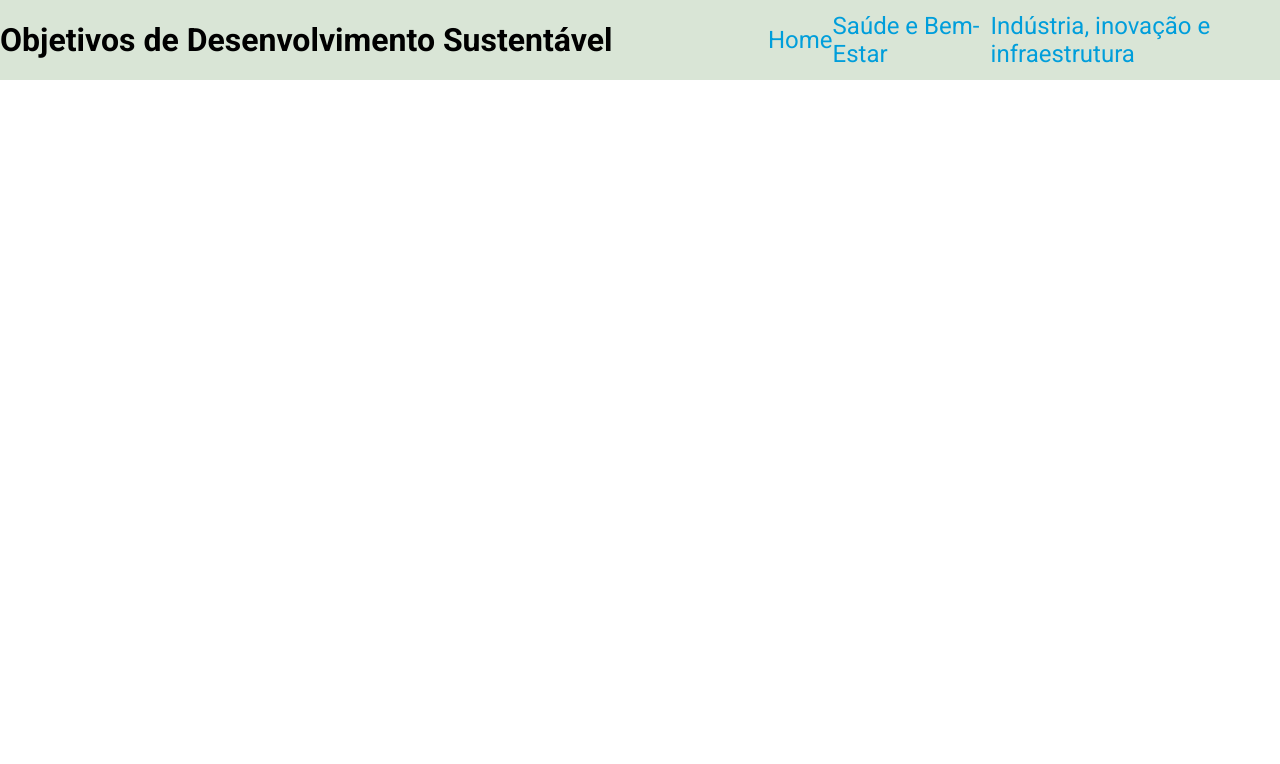
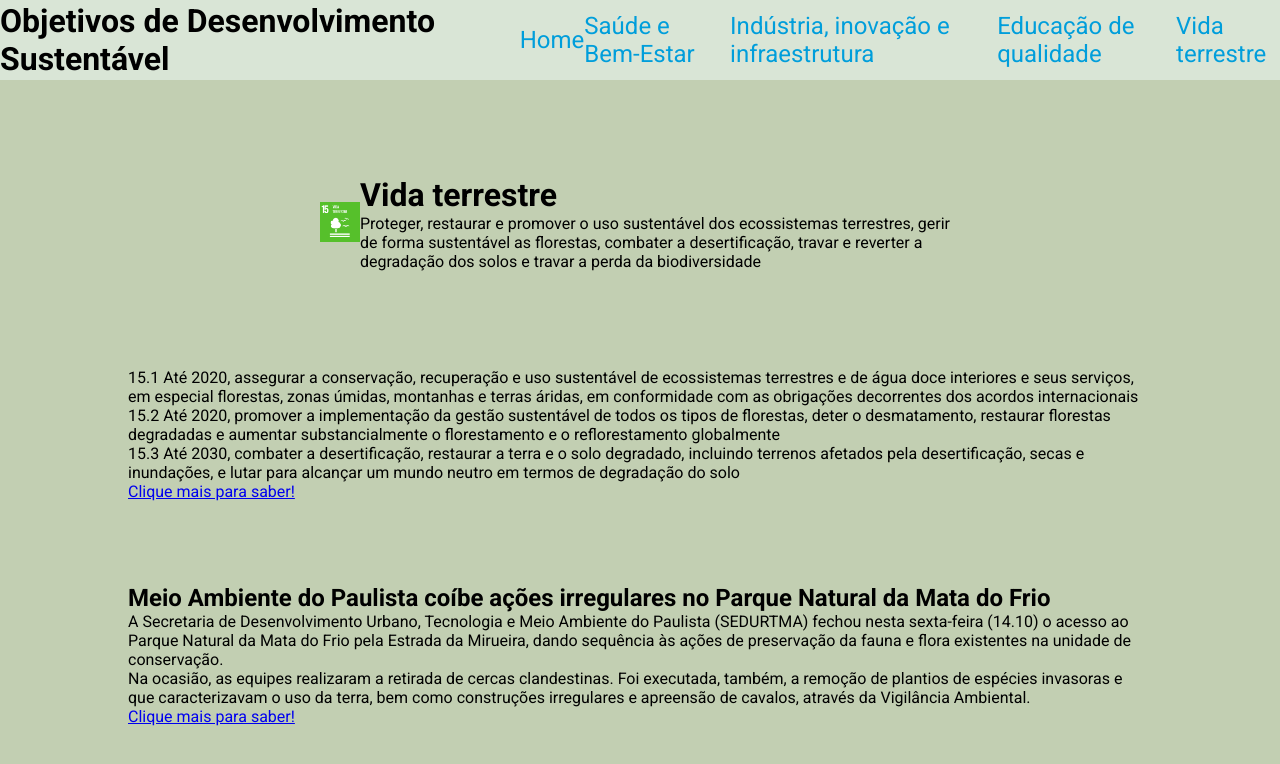
Before and after one commit to KermitTheSapo/agenda-2030, a React (Vite) app: page /terrestrialLife in a window 1280 px wide. Shown: the top 764 px of the page. Built offline with nearby package versions, Linux system fonts and the light colour scheme.

Commit message:
:sparkles: feat: doing the header, health, infrastructure, education and terrestrial life

```diff
--- a/src/components/Header/Header.jsx
+++ b/src/components/Header/Header.jsx
@@ -4,6 +4,8 @@ import * as R from "react-router-dom";
 import Home from "../Home/Home.jsx"
 import Health from "../Health/Health.jsx"
 import Infrastructure from "../Infrastructure/Infrastructure.jsx"
+import Education from "../education/education.jsx"
+import TerrestrialLife from "../Terrestrial-Life/TerrestrialLife.jsx"
 
 export default function Header(){
     return(
@@ -16,6 +18,8 @@ export default function Header(){
                             <S.LinkStyle to="/">Home</S.LinkStyle>
                             <S.LinkStyle to="/health">Saúde e Bem-Estar</S.LinkStyle>
                             <S.LinkStyle to="/infrastructure">Indústria, inovação e infraestrutura</S.LinkStyle>
+                            <S.LinkStyle to="/education">Educação de qualidade</S.LinkStyle>
+                            <S.LinkStyle to="/terrestrialLife">Vida terrestre</S.LinkStyle>
                         </S.Ul>
                     </S.Nav>
                 </S.Div>
@@ -23,6 +27,8 @@ export default function Header(){
                     <R.Route path="/" element={<Home/>}/>
                     <R.Route path="/health" element={<Health/>}/>
                     <R.Route path="/infrastructure" element={<Infrastructure/>}/>
+                    <R.Route path="/education" element={<Education/>}/>
+                    <R.Route path="/terrestrialLife" element={<TerrestrialLife/>}/>
                 </R.Routes>
             </R.BrowserRouter>
         </S.HeaderContainer>
--- a/src/components/Header/HeaderStyle.jsx
+++ b/src/components/Header/HeaderStyle.jsx
@@ -23,7 +23,7 @@ export const Ul = styled.ul`
 `
 
 export const Nav = styled.nav`
-    width: 40%;
+    width: 70%;
 `
 
 export const LinkStyle = styled(Link)`
--- a/src/components/Health/Health.jsx
+++ b/src/components/Health/Health.jsx
@@ -18,13 +18,13 @@ export default function Health() {
                 <li>3.1 Até 2030, reduzir a taxa de mortalidade materna global para menos de 70 mortes por 100.000 nascidos vivos</li>
                 <li>3.2 Até 2030, acabar com as mortes evitáveis de recém-nascidos e crianças menores de 5 anos, com todos os países objetivando reduzir a mortalidade neonatal para pelo menos 12 por 1.000 nascidos vivos e a mortalidade de crianças menores de 5 anos para pelo menos 25 por 1.000 nascidos vivos</li>
                 <li>3.3 Até 2030, acabar com as epidemias de AIDS, tuberculose, malária e doenças tropicais negligenciadas, e combater a hepatite, doenças transmitidas pela água, e outras doenças transmissíveis</li>
-                <a href="">Clique mais para saber!</a>
+                <a href="https://brasil.un.org/pt-br/sdgs/3" target="_blank">Clique mais para saber!</a>
             </S.Ul>
             <S.Article>
                 <h2>Saúde do Paulista incentiva procura por vacina contra a poliomielite</h2>
                 <p>Em Paulista, a Secretaria Municipal de Saúde irá realizar, de 17 a 21 de outubro, uma programação de vacinação contra a poliomielite, no Paulista North Way Shopping, no Centro, das 9h às 16h. A iniciativa tem como objetivo incentivar a procura pela vacina, que tem sido baixa desde quando começou a campanha nacional de vacinação contra a pólio. Na ocasião, a gestão também aplicará outras vacinas de rotina, como parte da campanha de atualização do cartão das crianças.</p>
-                <p>Em Paulista, a Secretaria Municipal de Saúde irá realizar, de 17 a 21 de outubro, uma programação de vacinação contra a poliomielite, no Paulista North Way Shopping, no Centro, das 9h às 16h. A iniciativa tem como objetivo incentivar a procura pela vacina, que tem sido baixa desde quando começou a campanha nacional de vacinação contra a pólio. Na ocasião, a gestão também aplicará outras vacinas de rotina, como parte da campanha de atualização do cartão das crianças.</p>
-                <a href="">Clique mais para saber!</a>
+                <p>“Atualmente, temos um quadro de uma procura baixa, enquanto que a doença está se proliferando em alguns países. Diante disso, a ideia é incentivar os pais e responsáveis a procurar pela vacina”, declarou a coordenadora do Programa Nacional de Imunizações (PNI) em Paulista, Giuliene Cavalcanti.</p>
+                <a href="https://www.paulista.pe.gov.br/site/noticias/detalhes/9971" target="_blank">Clique mais para saber!</a>
             </S.Article>
         </S.Div>
 
--- a/src/components/Infrastructure/Infrastructure.jsx
+++ b/src/components/Infrastructure/Infrastructure.jsx
@@ -19,14 +19,14 @@ export default function Infrastructure() {
                     <li>9.1 Desenvolver infraestrutura de qualidade, confiável, sustentável e resiliente, incluindo infraestrutura regional e transfronteiriça, para apoiar o desenvolvimento econômico e o bem-estar humano, com foco no acesso equitativo e a preços acessíveis para todos</li>
                     <li>9.2 Promover a industrialização inclusiva e sustentável e, até 2030, aumentar significativamente a participação da indústria no setor de emprego e no PIB, de acordo com as circunstâncias nacionais, e dobrar sua participação nos países menos desenvolvidos</li>
                     <li>9.3 Aumentar o acesso das pequenas indústrias e outras empresas, particularmente em países em desenvolvimento, aos serviços financeiros, incluindo crédito acessível e sua integração em cadeias de valor e mercados</li>
-                    <a href="">Clique mais para saber!</a>
+                    <a href="https://brasil.un.org/pt-br/sdgs/9" target="_blank">Clique mais para saber!</a>
                 </S.Ul>
             </S.Nav>
             <S.Article>
                 <h2>Paulista instala pontilhão para facilitar o acesso entre Maranguape II e Jaguarana</h2>
                 <p>A Secretaria de Obras e Serviços Públicos do Paulista está realizando a instalação de um novo pontilhão na Rua 33, em Maranguape II, sobre o canal que liga o bairro à PE-22. A estrutura vai facilitar a conexão com a comunidade de Jaguarana.</p>
                 <p>O equipamento irá encurtar a distância entre os dois lugares, permitindo que o público possa efetuar a travessia pela PE-22, onde foi colocado um semáforo de pedestre.</p>
-                <a href="">Clique mais para saber!</a>
+                <a href="https://www.paulista.pe.gov.br/site/noticias/detalhes/9970" target="_blank">Clique mais para saber!</a>
             </S.Article>
         </S.Div>
     )
--- /dev/null
+++ b/src/components/Terrestrial-Life/TerrestrialLife.jsx
@@ -0,0 +1,33 @@
+import React from "react"
+import * as S from "./TerrestrialLifeStyle.jsx"
+import TerrestrialLifeImg from "../../assets/imgs/terrestrialLife/TerrestrialLifeImg.png"
+
+export default function TerrestrialLife() {
+    return(
+        <S.Div>
+            <S.Top>
+                <picture>
+                    <S.Img src={TerrestrialLifeImg} alt="" />
+                </picture>
+                <div>
+                    <h1>Vida terrestre</h1>
+                    <p>Proteger, restaurar e promover o uso sustentável dos ecossistemas terrestres, gerir de forma sustentável as florestas, combater a desertificação, travar e reverter a degradação dos solos e travar a perda da biodiversidade</p>
+                </div>
+            </S.Top>
+            <S.Nav>
+                <S.Ul>
+                    <li>15.1 Até 2020, assegurar a conservação, recuperação e uso sustentável de ecossistemas terrestres e de água doce interiores e seus serviços, em especial florestas, zonas úmidas, montanhas e terras áridas, em conformidade com as obrigações decorrentes dos acordos internacionais</li>
+                    <li>15.2 Até 2020, promover a implementação da gestão sustentável de todos os tipos de florestas, deter o desmatamento, restaurar florestas degradadas e aumentar substancialmente o florestamento e o reflorestamento globalmente</li>
+                    <li>15.3 Até 2030, combater a desertificação, restaurar a terra e o solo degradado, incluindo terrenos afetados pela desertificação, secas e inundações, e lutar para alcançar um mundo neutro em termos de degradação do solo</li>
+                    <a href="https://brasil.un.org/pt-br/sdgs/15" target="_blank">Clique mais para saber!</a>
+                </S.Ul>
+            </S.Nav>
+            <S.Article>
+                <h2>Meio Ambiente do Paulista coíbe ações irregulares no Parque Natural da Mata do Frio</h2>
+                <p>A Secretaria de Desenvolvimento Urbano, Tecnologia e Meio Ambiente do Paulista (SEDURTMA) fechou nesta sexta-feira (14.10) o acesso ao Parque Natural da Mata do Frio pela Estrada da Mirueira, dando sequência às ações de preservação da fauna e flora existentes na unidade de conservação.</p>
+                <p>Na ocasião, as equipes realizaram a retirada de cercas clandestinas. Foi executada, também, a remoção de plantios de espécies invasoras e que caracterizavam o uso da terra, bem como construções irregulares e apreensão de cavalos, através da Vigilância Ambiental.</p>
+                <a href="https://www.paulista.pe.gov.br/site/noticias/detalhes/10001" target="_blank">Clique mais para saber!</a>
+            </S.Article>
+        </S.Div>
+    )
+}
--- /dev/null
+++ b/src/components/Terrestrial-Life/TerrestrialLifeStyle.jsx
@@ -0,0 +1,46 @@
+import styled from "styled-components"
+
+
+export const Div = styled.div`
+    display: flex;
+    flex-direction: column;
+    align-items: center;
+    justify-content: space-evenly;
+    width: 100%;
+    height: 90vh;
+    background-color: var(--infrastructure-color);
+`
+
+export const Img = styled.img`
+    height: 5vh;
+`
+
+export const Top = styled.div`
+    display: flex;
+    align-items: center;
+    justify-content: space-evenly;
+    width: 50%;
+`
+export const Nav = styled.nav`
+    width:80%;
+`
+
+export const Ul = styled.ul`
+    width:100%;
+    list-style: none;
+    display: flex;
+    align-items: flex-start;
+    justify-content: space-evenly;
+    flex-direction: column;
+    height: 15vh;
+`
+
+export const Article = styled.article`
+    width:80%;
+    list-style: none;
+    display: flex;
+    align-items: flex-start;
+    justify-content: space-evenly;
+    flex-direction: column;
+    height: 15vh;
+`
--- /dev/null
+++ b/src/components/education/education.jsx
@@ -0,0 +1,33 @@
+import React from "react"
+import * as S from "./educationStyle"
+import EducationImg from "../../assets/imgs/education/educationIcon.png"
+
+export default function Education() {
+    return(
+        <S.Div>
+            <S.Top>
+                <picture>
+                    <S.Img src={EducationImg} alt="" />
+                </picture>
+                <div>
+                    <h1>Educação de qualidade</h1>
+                    <p>Garantir o acesso à educação inclusiva, de qualidade e equitativa, e promover oportunidades de aprendizagem ao longo da vida para todos</p>
+                </div>
+            </S.Top>
+            <S.Nav>
+                <S.Ul>
+                    <li>4.1 Até 2030, garantir que todas as meninas e meninos completem o ensino primário e secundário livre, equitativo e de qualidade, que conduza a resultados de aprendizagem relevantes e eficazes</li>
+                    <li>4.2 Até 2030, garantir que todos as meninas e meninos tenham acesso a um desenvolvimento de qualidade na primeira infância, cuidados e educação pré-escolar, de modo que eles estejam prontos para o ensino primário</li>
+                    <li>4.3 Até 2030, assegurar a igualdade de acesso para todos os homens e mulheres à educação técnica, profissional e superior de qualidade, a preços acessíveis, incluindo universidade</li>
+                    <a href="https://brasil.un.org/pt-br/sdgs/4" target="_blank">Clique mais para saber!</a>
+                </S.Ul>
+            </S.Nav>
+            <S.Article>
+                <h2>Alunos de escola com melhor IDEB, em Paulista, são presenteados com sessão de cinema</h2>
+                <p>Estudantes da educação infantil e ensino fundamental da Escola Alga Marina, que ficou em primeiro lugar no Índice de Desenvolvimento da Educação Básica (IDEB), de 2021, com 6.0, na Rede Municipal do Paulista, foram presentados com uma sessão de cinema. O grupo assistiu aos filmes Patrulha Canina - o Filme, Sonic 2 e Homem Aranha de Volta para Casa, nas salas de cinema do Shopping Paulista North Way.</p>
+                <p>A gestora da escola, Jussara Benevides, comentou que a princípio, o cinema foi pensado como uma aula extraclasse e como culminância da semana da criança. A adesão e a alegria experimentada pelas crianças, a confiança dos pais e a oportunidade oferecida aos alunos que nunca foram ao cinema, foi encantador. E finalizou, "A equipe gestora junto com professores, estagiárias e funcionários que participaram e colaboraram com o  evento, sendo  o marco para o sucesso dessa ação".</p>
+                <a href="https://www.paulista.pe.gov.br/site/noticias/detalhes/10008" target="_blank">Clique mais para saber!</a>
+            </S.Article>
+        </S.Div>
+    )
+}
--- /dev/null
+++ b/src/components/education/educationStyle.jsx
@@ -0,0 +1,46 @@
+import styled from "styled-components"
+
+
+export const Div = styled.div`
+    display: flex;
+    flex-direction: column;
+    align-items: center;
+    justify-content: space-evenly;
+    width: 100%;
+    height: 90vh;
+    background-color: var(--infrastructure-color);
+`
+
+export const Img = styled.img`
+    height: 5vh;
+`
+
+export const Top = styled.div`
+    display: flex;
+    align-items: center;
+    justify-content: space-evenly;
+    width: 50%;
+`
+export const Nav = styled.nav`
+    width:80%;
+`
+
+export const Ul = styled.ul`
+    width:100%;
+    list-style: none;
+    display: flex;
+    align-items: flex-start;
+    justify-content: space-evenly;
+    flex-direction: column;
+    height: 15vh;
+`
+
+export const Article = styled.article`
+    width:80%;
+    list-style: none;
+    display: flex;
+    align-items: flex-start;
+    justify-content: space-evenly;
+    flex-direction: column;
+    height: 15vh;
+`
```
Also changed, not shown: src/assets/imgs/education/educationIcon.png (added), src/assets/imgs/terrestrialLife/TerrestrialLifeImg.png (added).
